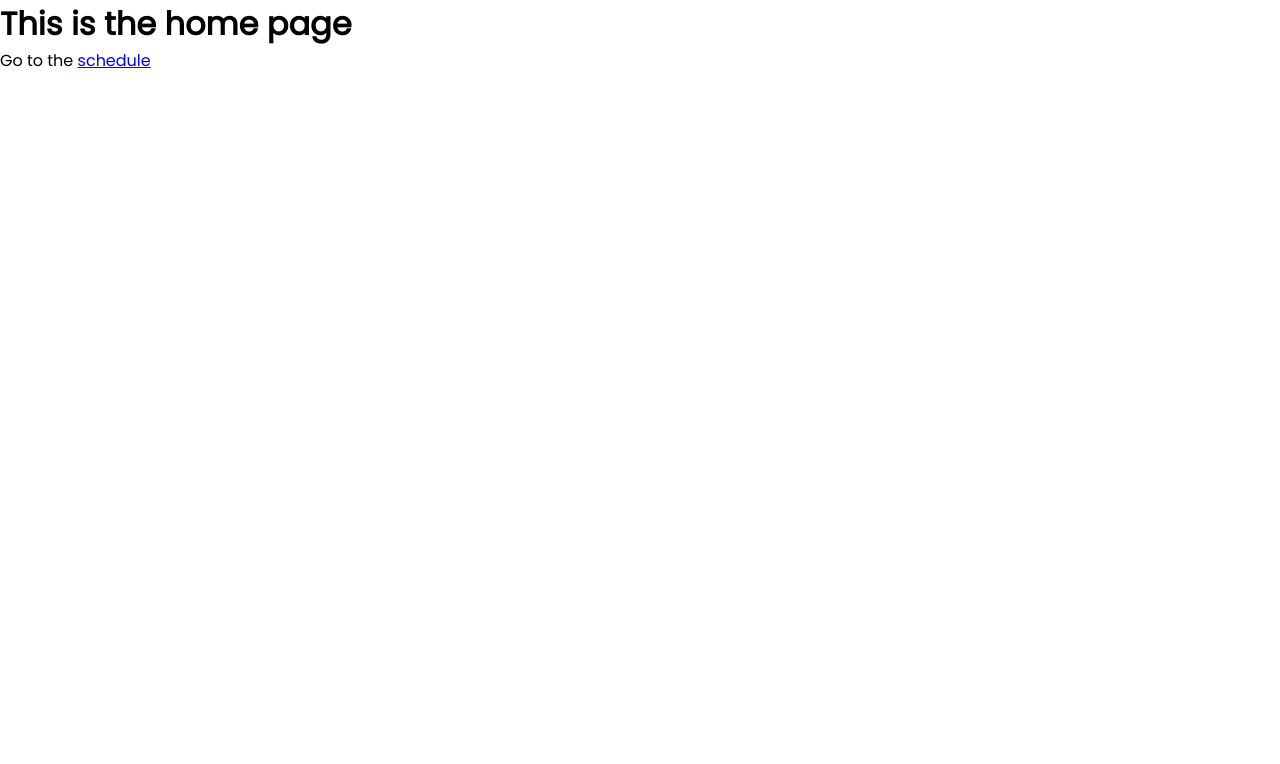
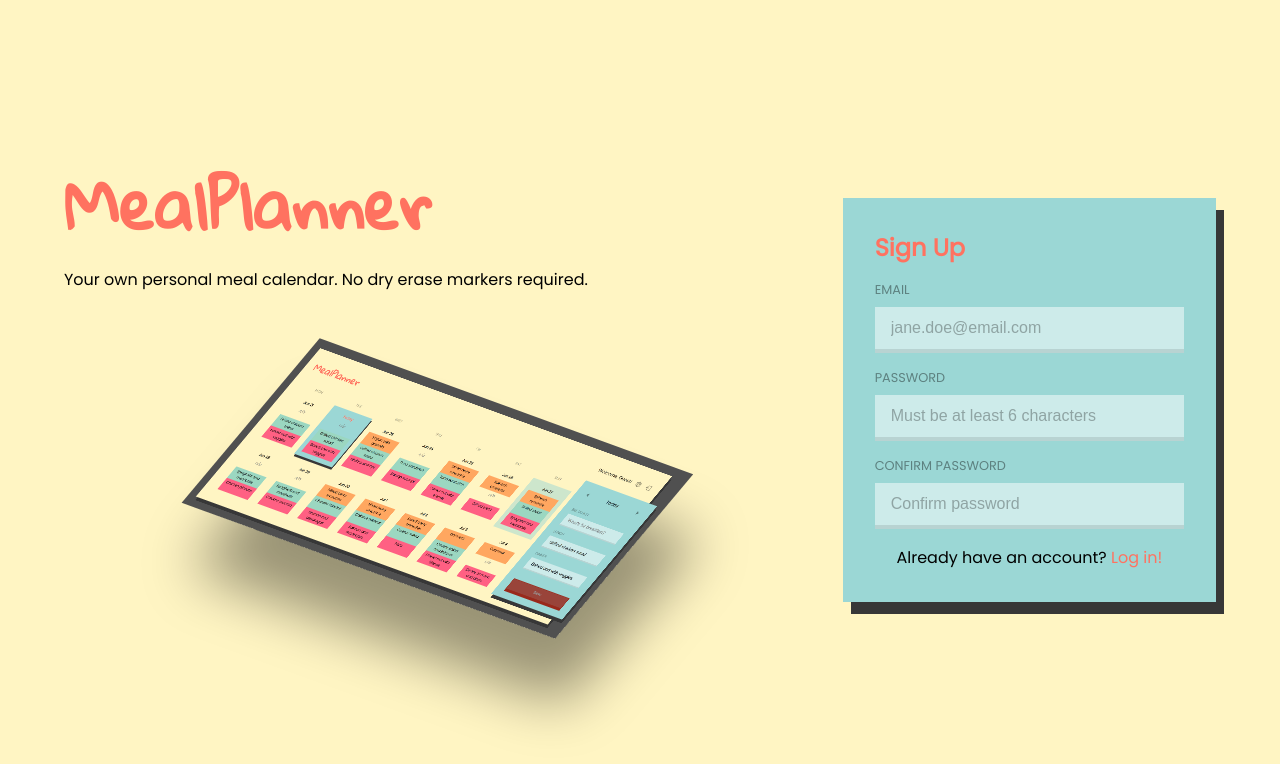
Before and after one commit to msandula12/meal-planner-client, a React (Create React App) app: page / in a window 1280 px wide. Shown: the top 764 px of the page. Built offline with nearby package versions, Linux system fonts and the light colour scheme.

Commit message:
feat: landing page

```diff
--- a/src/components/DayPlanner/DayPlanner.scss
+++ b/src/components/DayPlanner/DayPlanner.scss
@@ -1,9 +1,6 @@
 @import 'styles/variables';
 
 .day-planner {
-  background-color: $primaryColor;
-  display: flex;
-  flex-direction: column;
   margin-right: -4rem;
 }
 
--- a/src/components/DayPlanner/DayPlanner.tsx
+++ b/src/components/DayPlanner/DayPlanner.tsx
@@ -88,7 +88,7 @@ function DayPlanner({ selectedDay, updateSchedule }: Props) {
   });
 
   return (
-    <section className="container day-planner">
+    <section className="container form-box day-planner">
       <div className="day-planner-header">
         <BiCaretLeft className={leftCls} onClick={getPrevDay} />
         <span className="day-planner-day">{formatDate(selectedDay.day)}</span>
--- a/src/components/Header/Header.scss
+++ b/src/components/Header/Header.scss
@@ -8,14 +8,6 @@
 
 .header-nav-logo {
   flex: 1;
-
-  .logo {
-    color: $accentColor;
-    font-family: $accentFont;
-    font-size: 2rem;
-    font-weight: bold;
-    text-decoration: none;
-  }
 }
 
 .header-nav-actions {
--- /dev/null
+++ b/src/components/Home/Home.scss
@@ -0,0 +1,29 @@
+@import 'styles/variables';
+
+.home {
+  align-items: center;
+  background-color: $fgColor;
+  display: flex;
+  height: 100vh;
+  justify-content: center;
+  padding: 4rem;
+}
+
+.home-hero {
+  flex: 2;
+  margin-right: 2rem;
+}
+
+.hero-image {
+  margin-top: 2rem;
+
+  img {
+    box-shadow: 6rem 6rem 6rem rgba(0, 0, 0, 0.4);
+    transform: scale(0.5) skew(-40deg, 20deg);
+    width: 100%;
+  }
+}
+
+.home-form {
+  flex: 1;
+}
--- a/src/components/Home/Home.tsx
+++ b/src/components/Home/Home.tsx
@@ -1,14 +1,41 @@
+import { useState } from 'react';
 import { Link } from 'react-router-dom';
 
+import DashboardImage from 'assets/images/dashboard.png';
 import { Routes } from 'constants/enums';
 
+import LogIn from './LogIn';
+import SignUp from './SignUp';
+
+import './Home.scss';
+
 function Home() {
+  const [isSigningUp, setIsSigningUp] = useState(true);
+
+  const toggleIsSigningUp = () => {
+    setIsSigningUp((prevIsSigningup) => !prevIsSigningup);
+  };
+
   return (
-    <div>
-      <h1>This is the home page</h1>
-      <p>
-        Go to the <Link to={Routes.SCHEDULE}>schedule</Link>
-      </p>
+    <div className="home">
+      <div className="home-hero">
+        <div>
+          <Link to={Routes.HOME} className="logo big">
+            MealPlanner
+          </Link>
+        </div>
+        <p>Your own personal meal calendar. No dry erase markers required.</p>
+        <div className="hero-image">
+          <img src={DashboardImage} alt="MealPlanner Dashboard" />
+        </div>
+      </div>
+      <div className="home-form">
+        {isSigningUp ? (
+          <SignUp toggle={toggleIsSigningUp} />
+        ) : (
+          <LogIn toggle={toggleIsSigningUp} />
+        )}
+      </div>
     </div>
   );
 }
--- /dev/null
+++ b/src/components/Home/LogIn.tsx
@@ -0,0 +1,45 @@
+type Props = {
+  toggle: () => void;
+};
+
+function LogIn({ toggle }: Props) {
+  const updateInput = () => {};
+
+  return (
+    <div className="container form-box">
+      <h2 className="form-box-header">Log In</h2>
+      <div className="input-group">
+        <label className="input-label" htmlFor="email">
+          Email
+        </label>
+        <input
+          className="text-input"
+          id="email"
+          onChange={updateInput}
+          placeholder="jane.doe@email.com"
+          type="text"
+        />
+      </div>
+      <div className="input-group">
+        <label className="input-label" htmlFor="password">
+          Password
+        </label>
+        <input
+          className="text-input"
+          id="password"
+          onChange={updateInput}
+          placeholder="Password"
+          type="password"
+        />
+      </div>
+      <p className="form-box-footer">
+        Don't have an account?{' '}
+        <span className="accent-text" onClick={toggle}>
+          Sign up!
+        </span>
+      </p>
+    </div>
+  );
+}
+
+export default LogIn;
--- /dev/null
+++ b/src/components/Home/SignUp.tsx
@@ -0,0 +1,57 @@
+type Props = {
+  toggle: () => void;
+};
+
+function SignUp({ toggle }: Props) {
+  const updateInput = () => {};
+
+  return (
+    <div className="container form-box">
+      <h2 className="form-box-header">Sign Up</h2>
+      <div className="input-group">
+        <label className="input-label" htmlFor="email">
+          Email
+        </label>
+        <input
+          className="text-input"
+          id="email"
+          onChange={updateInput}
+          placeholder="jane.doe@email.com"
+          type="text"
+        />
+      </div>
+      <div className="input-group">
+        <label className="input-label" htmlFor="password">
+          Password
+        </label>
+        <input
+          className="text-input"
+          id="password"
+          onChange={updateInput}
+          placeholder="Must be at least 6 characters"
+          type="password"
+        />
+      </div>
+      <div className="input-group">
+        <label className="input-label" htmlFor="confirmPassword">
+          Confirm Password
+        </label>
+        <input
+          className="text-input"
+          id="confirmPassword"
+          onChange={updateInput}
+          placeholder="Confirm password"
+          type="password"
+        />
+      </div>
+      <p className="form-box-footer">
+        Already have an account?{' '}
+        <span className="accent-text" onClick={toggle}>
+          Log in!
+        </span>
+      </p>
+    </div>
+  );
+}
+
+export default SignUp;
--- a/src/index.scss
+++ b/src/index.scss
@@ -14,6 +14,15 @@ body {
 }
 
 /* General */
+.accent-text {
+  color: $accentColor;
+
+  &:hover {
+    cursor: pointer;
+    text-decoration: underline;
+  }
+}
+
 .btn {
   border: 2px solid darken($accentColor, 10%);
   box-shadow: 0 0.5rem 0 darken($accentColor, 10%);
@@ -42,6 +51,22 @@ body {
   padding: 2rem;
 }
 
+.form-box {
+  background-color: $primaryColor;
+  display: flex;
+  flex-direction: column;
+
+  .form-box-header {
+    color: $accentColor;
+    margin-bottom: 1rem;
+  }
+
+  .form-box-footer {
+    margin-top: 1rem;
+    text-align: center;
+  }
+}
+
 .icon {
   opacity: 0.4;
 
@@ -63,6 +88,18 @@ body {
   text-transform: uppercase;
 }
 
+.logo {
+  color: $accentColor;
+  font-family: $accentFont;
+  font-size: 2rem;
+  font-weight: bold;
+  text-decoration: none;
+
+  &.big {
+    font-size: 4rem;
+  }
+}
+
 .placeholder {
   color: rgba(0, 0, 0, 0.6);
   font-style: italic;
@@ -77,6 +114,10 @@ body {
   transition: background-color 0.4s ease-in, border-color 0.4s ease-in;
   width: 100%;
 
+  &::placeholder {
+    color: rgba(0, 0, 0, 0.3);
+  }
+
   &:focus {
     background-color: rgba(255, 255, 255, 0.8);
     border-color: darken($primaryColor, 10%);
```
